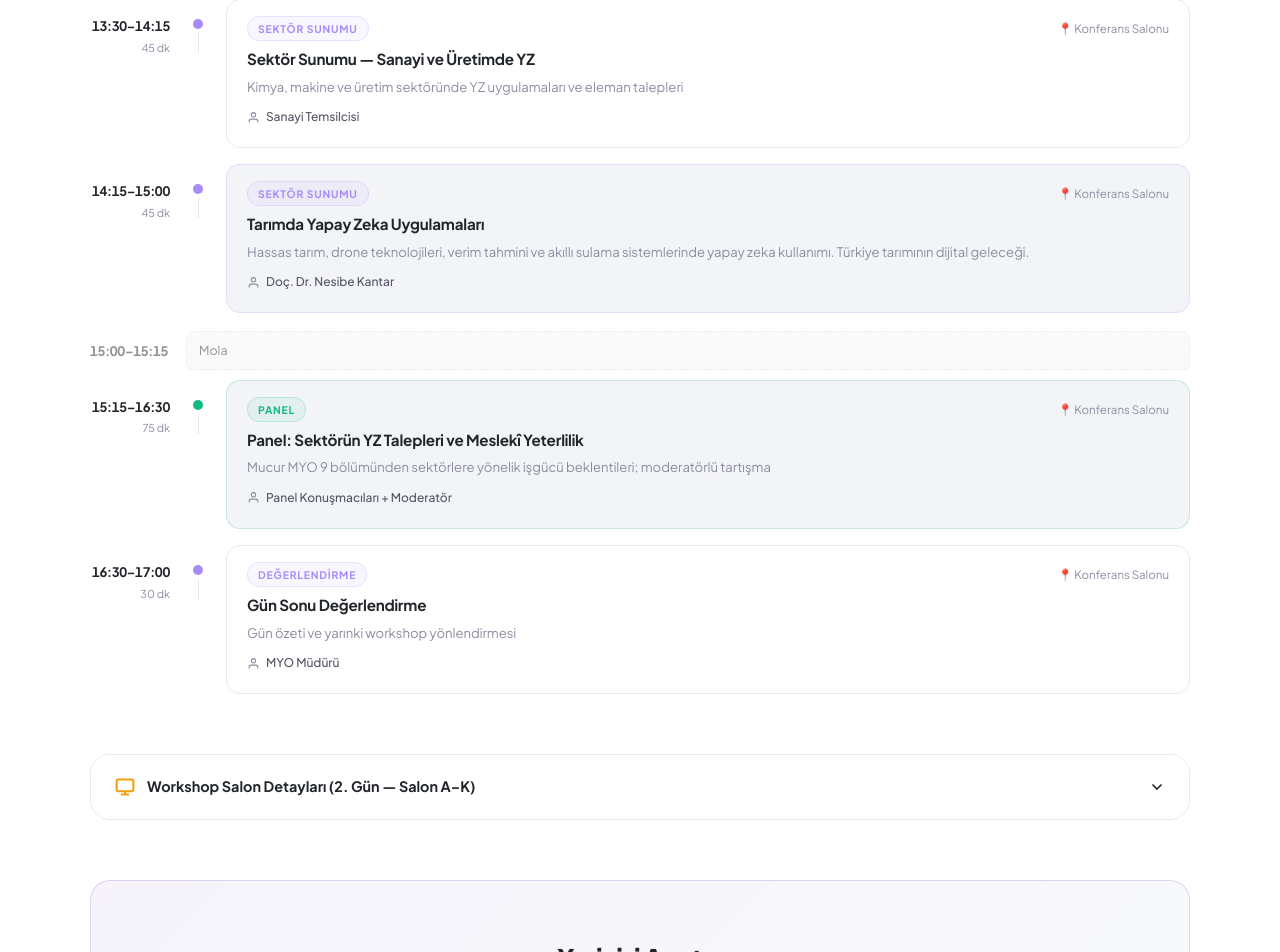
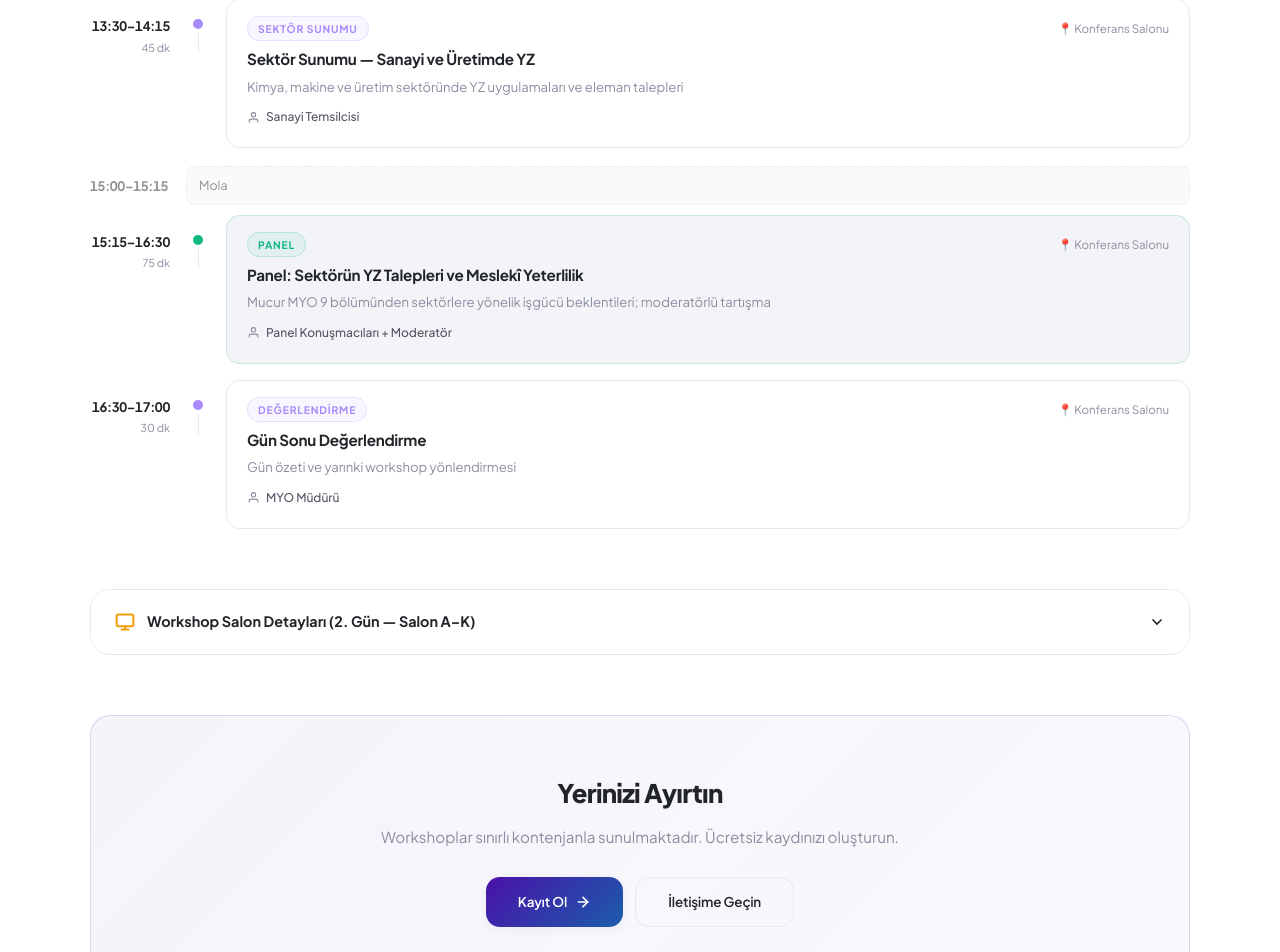
Before and after one commit to Beril711/website, a Next.js app: page /program in a window 1280 px wide. Shown: the part 1642-2594 px from the top of the page. Built offline with nearby package versions, Linux system fonts and the light colour scheme.

Commit message:
Nesibe Kantar kaldırıldı - program ve konuşmacı güncelleme

```diff
--- a/src/constants/programData.js
+++ b/src/constants/programData.js
@@ -112,18 +112,6 @@ export const GUN1 = [
     location: 'Konferans Salonu',
     desc: 'Kimya, makine ve üretim sektöründe YZ uygulamaları ve eleman talepleri',
     speaker: 'Sanayi Temsilcisi',
-  },
-  {
-    id: 'g1-10',
-    time: '14:15–15:00',
-    duration: '45 dk',
-    type: 'konusma',
-    typeLabel: 'Sektör Sunumu',
-    title: 'Tarımda Yapay Zeka Uygulamaları',
-    location: 'Konferans Salonu',
-    desc: 'Hassas tarım, drone teknolojileri, verim tahmini ve akıllı sulama sistemlerinde yapay zeka kullanımı. Türkiye tarımının dijital geleceği.',
-    speaker: 'Doç. Dr. Nesibe Kantar',
-    highlight: true,
   },
   {
     id: 'g1-11',
```
Also changed, not shown: src/constants/speakersData.js (+0 -8 lines).
